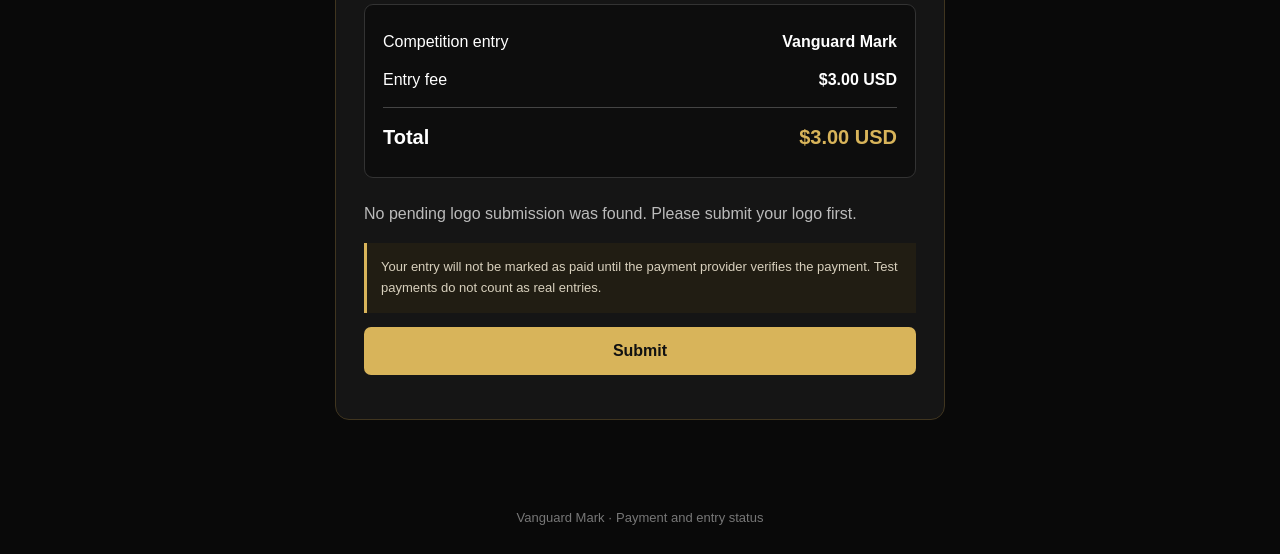
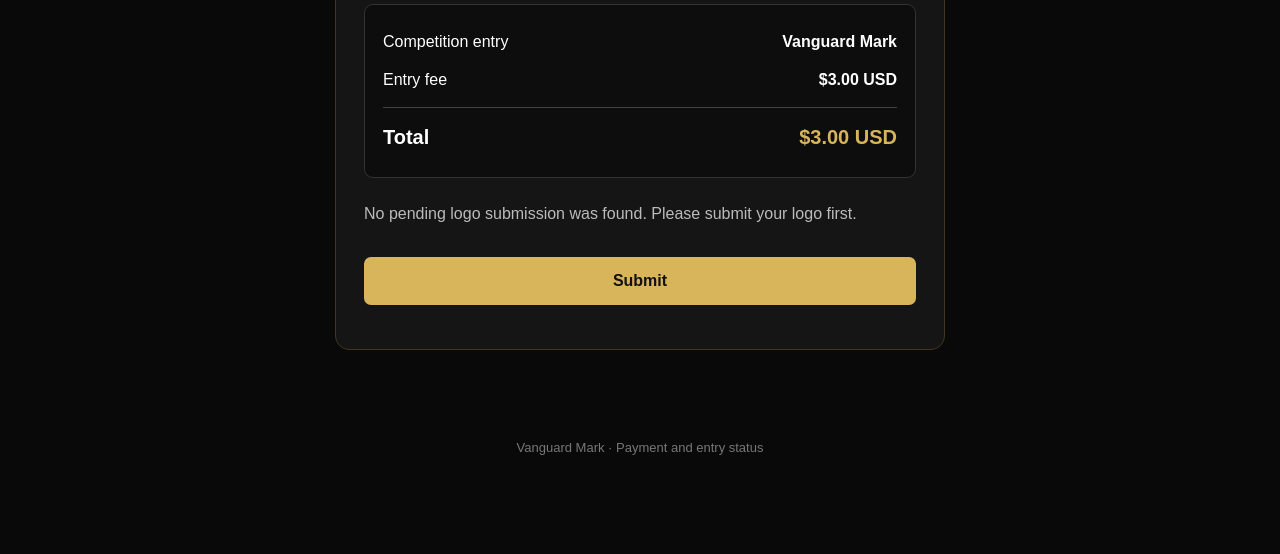
Before and after one commit to VanguardMark/vanguard-mark, a plain HTML site: page payment.html in a window 1280 px wide. Shown: the part 246-800 px from the top of the page. Drawn offline with Linux system fonts and the light colour scheme; no server answers.

Commit message:
Update payment.html

```diff
--- a/payment.html
+++ b/payment.html
@@ -169,11 +169,6 @@ footer {
     </div>
 
     <p id="logoTitle">Checking your submission...</p>
-
-    <div class="notice">
-      Your entry will not be marked as paid until the payment provider
-      verifies the payment. Test payments do not count as real entries.
-    </div>
 
     <button id="payButton" type="button">
       Submit
```
